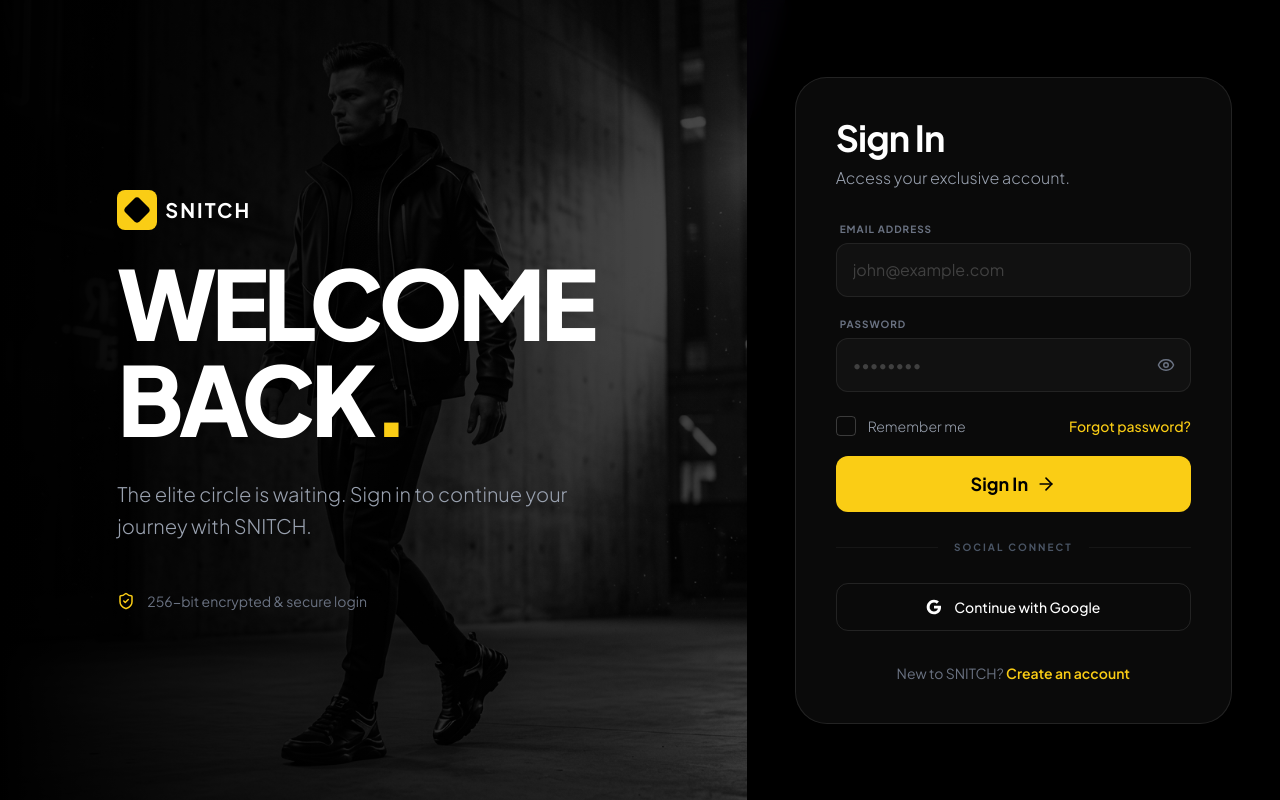
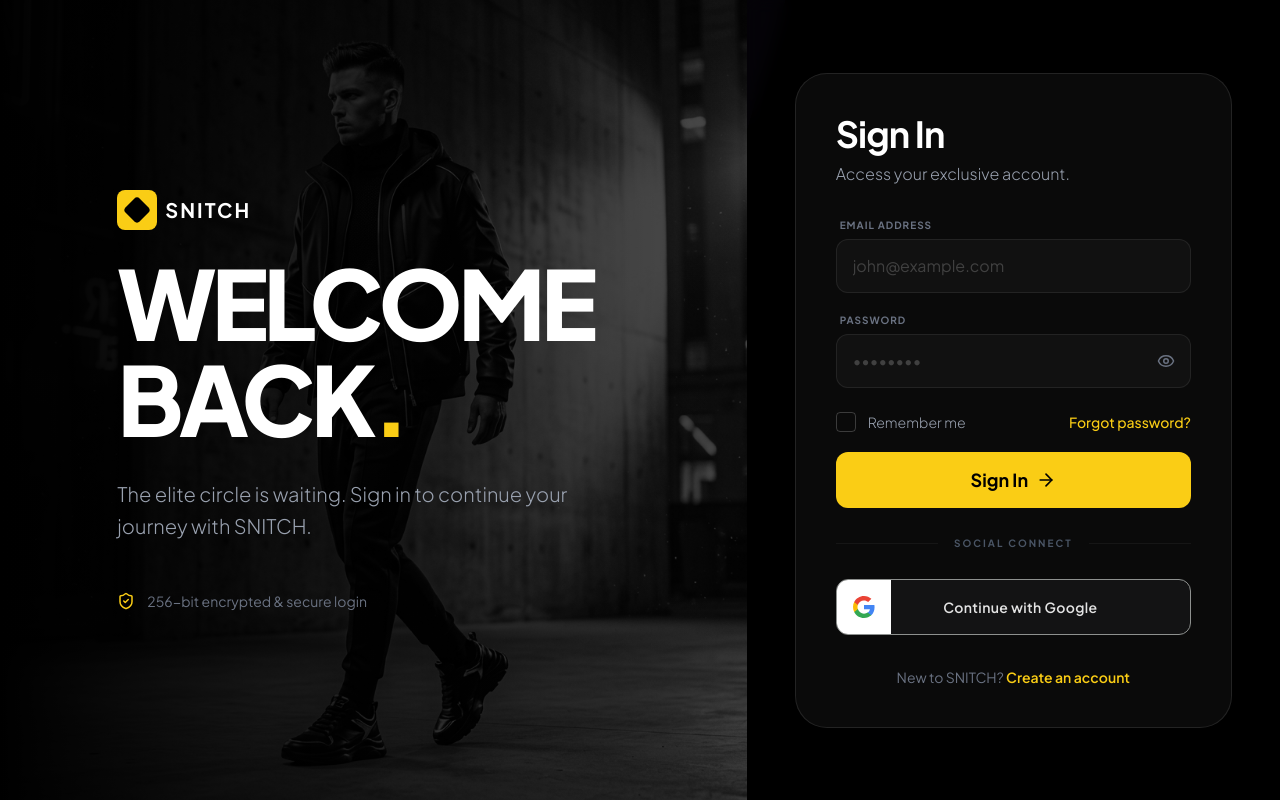
Before and after one commit to vishakha-shete/snitch-ecommerce-platform, a React (Vite) app in the folder Frontend/: page /login in a window 1280 px wide. Built offline with nearby package versions, Linux system fonts and the light colour scheme.

Commit message:
feat: implement authentication pages and Google sign-in component

```diff
--- /dev/null
+++ b/Frontend/src/features/auth/components/ContinueWithGoogle.jsx
@@ -0,0 +1,58 @@
+import React from 'react';
+import { motion } from 'framer-motion';
+
+const ContinueWithGoogle = () => {
+  // Google's official brand colors
+  const googleBlue = "#4285F4";
+
+  return (
+    <motion.button
+      whileHover={{
+        scale: 1.01,
+        backgroundColor: "rgba(255, 255, 255, 0.08)",
+      }}
+      whileTap={{ scale: 0.98 }}
+      type="button"
+      onClick={() => window.location.href = 'http://localhost:3000/api/auth/google'}
+      className="w-full h-14 cursor-pointer relative flex items-center bg-[#131314] border border-[#8e918f] rounded-xl overflow-hidden transition-all duration-300 group"
+    >
+      {/* 1. THE LOGO BOX: Google guidelines require a white background for the 'G' on dark buttons */}
+      <div className="bg-white h-full aspect-square flex items-center justify-center">
+        <svg
+          xmlns="http://www.w3.org/2000/svg"
+          viewBox="0 0 24 24"
+          className="w-6 h-6"
+        >
+          <path
+            fill="#4285F4"
+            d="M22.56 12.25c0-.78-.07-1.53-.2-2.25H12v4.26h5.92c-.26 1.37-1.04 2.53-2.21 3.31v2.77h3.57c2.08-1.92 3.28-4.74 3.28-8.09z"
+          />
+          <path
+            fill="#34A853"
+            d="M12 23c2.97 0 5.46-.98 7.28-2.66l-3.57-2.77c-.98.66-2.23 1.06-3.71 1.06-2.86 0-5.29-1.93-6.16-4.53H2.18v2.84C3.99 20.53 7.7 23 12 23z"
+          />
+          <path
+            fill="#FBBC05"
+            d="M5.84 14.09c-.22-.66-.35-1.36-.35-2.09s.13-1.43.35-2.09V7.07H2.18C1.43 8.55 1 10.22 1 12s.43 3.45 1.18 4.93l2.85-2.26.81-.58z"
+          />
+          <path
+            fill="#EA4335"
+            d="M12 5.38c1.62 0 3.06.56 4.21 1.64l3.15-3.15C17.45 2.09 14.97 1 12 1 7.7 1 3.99 3.47 2.18 7.07l3.66 2.84c.87-2.6 3.3-4.53 6.16-4.53z"
+          />
+        </svg>
+      </div>
+
+      {/* 2. THE TEXT: "Continue with Google" is a compliant label */}
+      <div className="flex-1 flex justify-center items-center pr-10">
+        <span className="text-sm font-semibold tracking-wide text-[#e3e3e3] group-hover:text-white transition-colors">
+          Continue with Google
+        </span>
+      </div>
+
+      {/* 3. PREMIUM FINISH: Subtle hover overlay */}
+      <div className="absolute inset-0 pointer-events-none border border-transparent group-hover:border-white/20 rounded-xl transition-all" />
+    </motion.button>
+  );
+};
+
+export default ContinueWithGoogle;
--- a/Frontend/src/features/auth/pages/Login.jsx
+++ b/Frontend/src/features/auth/pages/Login.jsx
@@ -3,6 +3,7 @@
 import { useAuth } from "../hook/useauth";
 import { Eye, EyeOff, Loader2, ArrowRight, AlertCircle, ShieldCheck } from "lucide-react";
 import { motion, AnimatePresence } from "framer-motion";
+import ContinueWithGoogle from "../components/ContinueWithGoogle";
 
 const Login = () => {
   const { handleLogin } = useAuth();
@@ -205,11 +206,10 @@
                   onChange={handleChange}
                 />
                 <div
-                  className={`w-5 h-5 rounded border flex items-center justify-center transition-all group-hover:border-[#facd15] ${
-                    formData.rememberMe
-                      ? "bg-[#facd15] border-[#facd15]"
-                      : "border-white/20"
-                  }`}
+                  className={`w-5 h-5 rounded border flex items-center justify-center transition-all group-hover:border-[#facd15] ${formData.rememberMe
+                    ? "bg-[#facd15] border-[#facd15]"
+                    : "border-white/20"
+                    }`}
                 >
                   {formData.rememberMe && (
                     <svg
@@ -273,31 +273,7 @@
 
             {/* Google */}
             {/* Bug fix: added onClick — button previously did nothing on click */}
-            <button
-              type="button"
-              onClick={() => window.location.href = 'http://localhost:3000/api/auth/google'}
-              className="w-full h-12 border border-white/10 rounded-xl flex items-center justify-center gap-3 hover:bg-white/5 transition-all text-sm font-medium"
-            >
-              <svg className="w-4 h-4" viewBox="0 0 24 24">
-                <path
-                  fill="currentColor"
-                  d="M22.56 12.25c0-.78-.07-1.53-.2-2.25H12v4.26h5.92c-.26 1.37-1.04 2.53-2.21 3.31v2.77h3.57c2.08-1.92 3.28-4.74 3.28-8.09z"
-                />
-                <path
-                  fill="currentColor"
-                  d="M12 23c2.97 0 5.46-.98 7.28-2.66l-3.57-2.77c-.98.66-2.23 1.06-3.71 1.06-2.86 0-5.29-1.93-6.16-4.53H2.18v2.84C3.99 20.53 7.7 23 12 23z"
-                />
-                <path
-                  fill="currentColor"
-                  d="M5.84 14.09c-.22-.66-.35-1.36-.35-2.09s.13-1.43.35-2.09V7.07H2.18C1.43 8.55 1 10.22 1 12s.43 3.45 1.18 4.93l2.85-2.26.81-.58z"
-                />
-                <path
-                  fill="currentColor"
-                  d="M12 5.38c1.62 0 3.06.56 4.21 1.64l3.15-3.15C17.45 2.09 14.97 1 12 1 7.7 1 3.99 3.47 2.18 7.07l3.66 2.84c.87-2.6 3.3-4.53 6.16-4.53z"
-                />
-              </svg>
-              Continue with Google
-            </button>
+            < ContinueWithGoogle />
           </form>
 
           <p className="mt-8 text-center text-sm text-gray-500">
--- a/Frontend/src/features/auth/pages/Register.jsx
+++ b/Frontend/src/features/auth/pages/Register.jsx
@@ -3,6 +3,7 @@
 import { useAuth } from "../hook/useauth";
 import { Eye, EyeOff, Loader2, ArrowRight, CheckCircle2, AlertCircle } from "lucide-react";
 import { motion, AnimatePresence } from "framer-motion";
+import ContinueWithGoogle from "../components/ContinueWithGoogle";
 
 const Register = () => {
   const { handleRegister } = useAuth();
@@ -272,15 +273,7 @@
               <div className="flex-1 h-[1px] bg-white/5"></div>
             </div>
 
-            <button type="button" onClick={() => window.location.href = 'http://localhost:3000/api/auth/google'} className="w-full h-12 border border-white/10 rounded-xl flex items-center justify-center gap-3 hover:bg-white/5 transition-all text-sm font-medium">
-              <svg className="w-4 h-4" viewBox="0 0 24 24">
-                <path fill="currentColor" d="M22.56 12.25c0-.78-.07-1.53-.2-2.25H12v4.26h5.92c-.26 1.37-1.04 2.53-2.21 3.31v2.77h3.57c2.08-1.92 3.28-4.74 3.28-8.09z" />
-                <path fill="currentColor" d="M12 23c2.97 0 5.46-.98 7.28-2.66l-3.57-2.77c-.98.66-2.23 1.06-3.71 1.06-2.86 0-5.29-1.93-6.16-4.53H2.18v2.84C3.99 20.53 7.7 23 12 23z" />
-                <path fill="currentColor" d="M5.84 14.09c-.22-.66-.35-1.36-.35-2.09s.13-1.43.35-2.09V7.07H2.18C1.43 8.55 1 10.22 1 12s.43 3.45 1.18 4.93l2.85-2.26.81-.58z" />
-                <path fill="currentColor" d="M12 5.38c1.62 0 3.06.56 4.21 1.64l3.15-3.15C17.45 2.09 14.97 1 12 1 7.7 1 3.99 3.47 2.18 7.07l3.66 2.84c.87-2.6 3.3-4.53 6.16-4.53z" />
-              </svg>
-              Continue with Google
-            </button>
+          < ContinueWithGoogle/>
           </form>
 
           <p className="mt-8 text-center text-sm text-gray-500">
```
